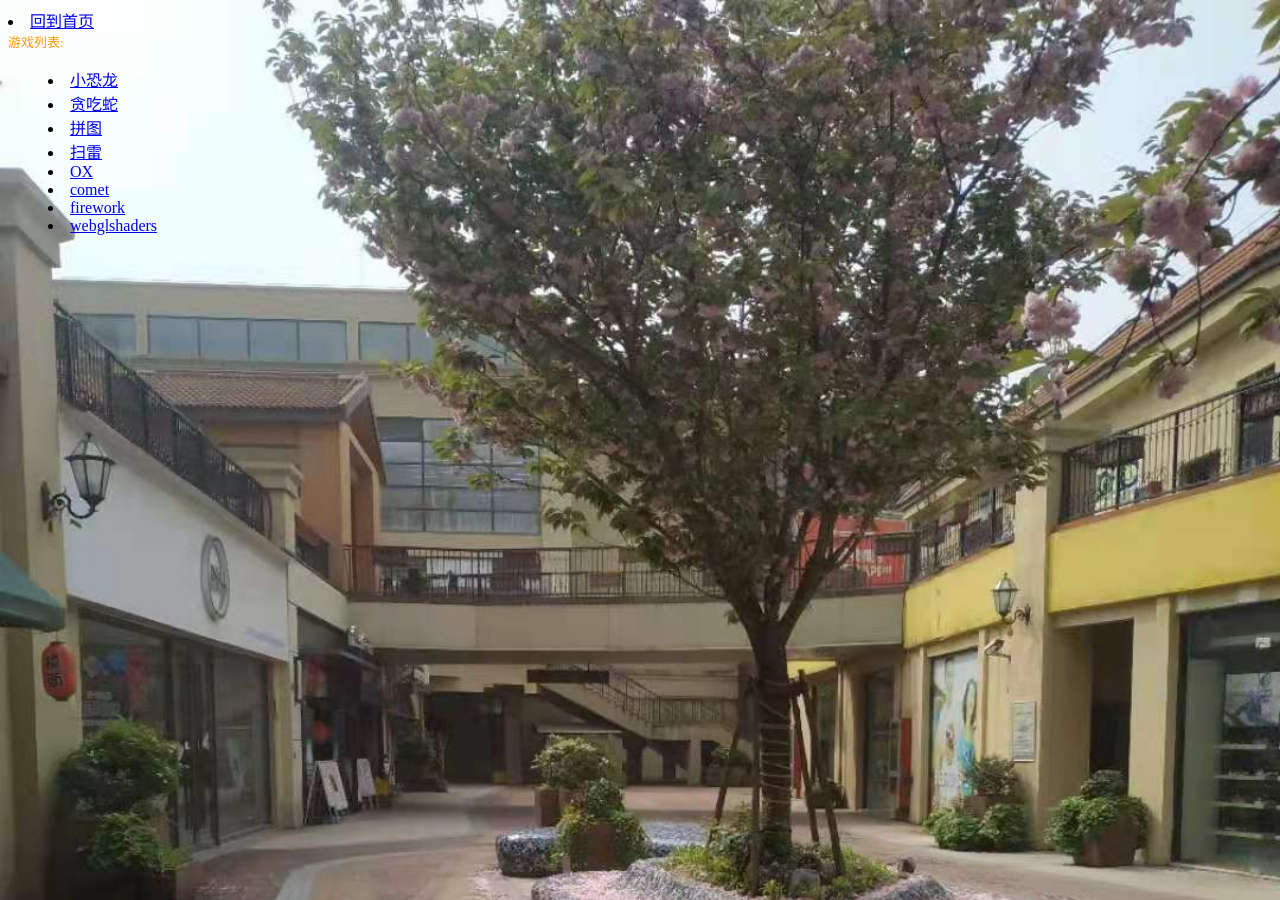
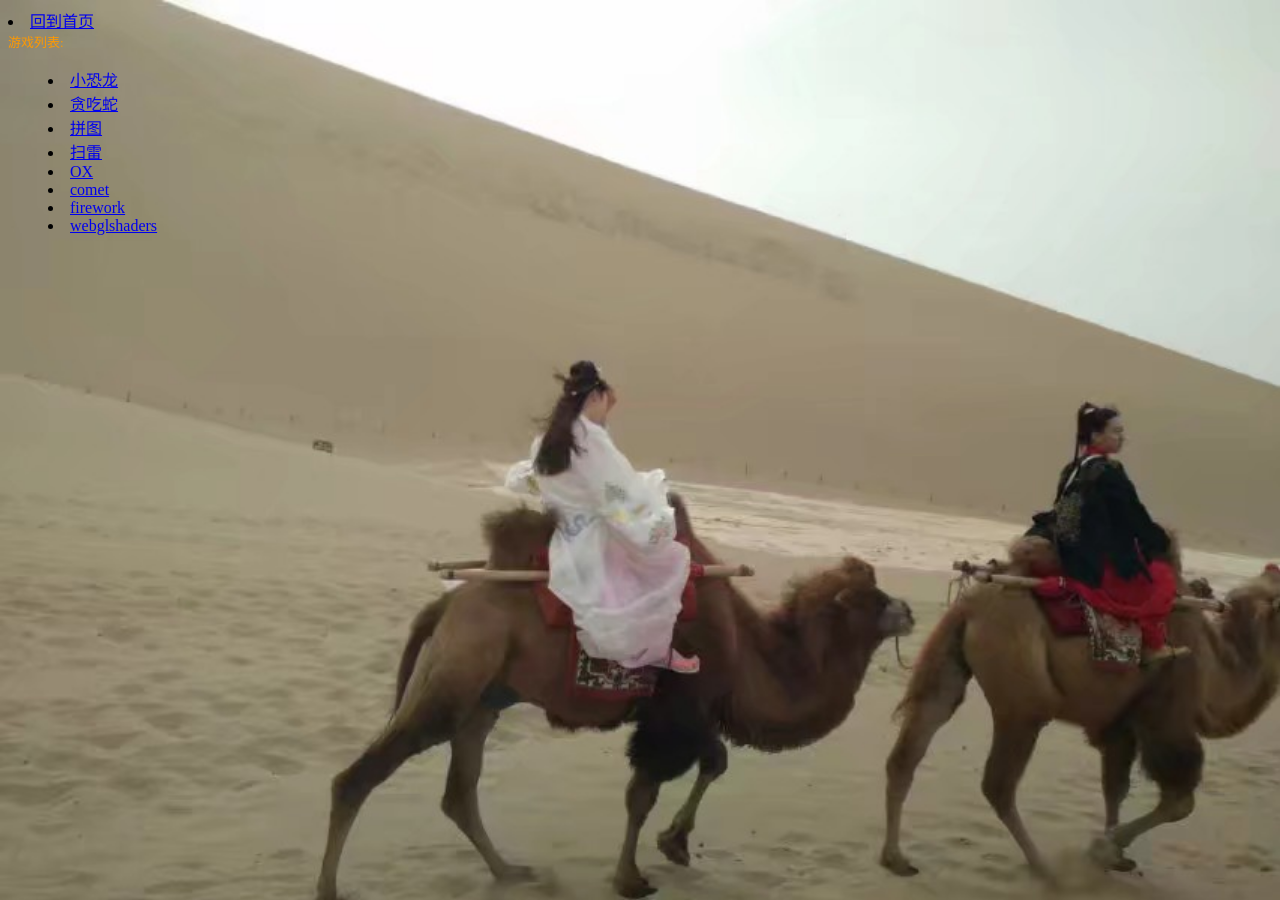
Before and after one commit to eust-w/eust-w.github.io, a Jekyll site: the page fun.html, which Jekyll copies as it is, in a window 1280 px wide. Built offline with Jekyll 4.4.1, drawn with Linux system fonts in a browser that asks for light colours.

Commit message:
add games

```diff
--- a/fun.html
+++ b/fun.html
@@ -4,7 +4,7 @@
     <meta charset="utf-8"/>
     <title>游戏目录</title>
     <style>
-        body{background:url(./images/backgroud-wanlecheng.jpg) top left;
+        body{background:url(./images/background-cover_bk.jpg) top left;
             background-size:100%;}
     </style>
 </head>
--- a/games/webglshaders/index.html
+++ b/games/webglshaders/index.html
@@ -4,7 +4,7 @@
   <meta charset="utf-8"/>
   <title>webglshaders</title>
   <style>
-    body{background:url(../../images/background-cover.jpg) top left;
+    body{background:url(../../images/backgroud-wanlecheng.jpg) top left;
       background-size:100%;}
   </style>
 </head>
```
